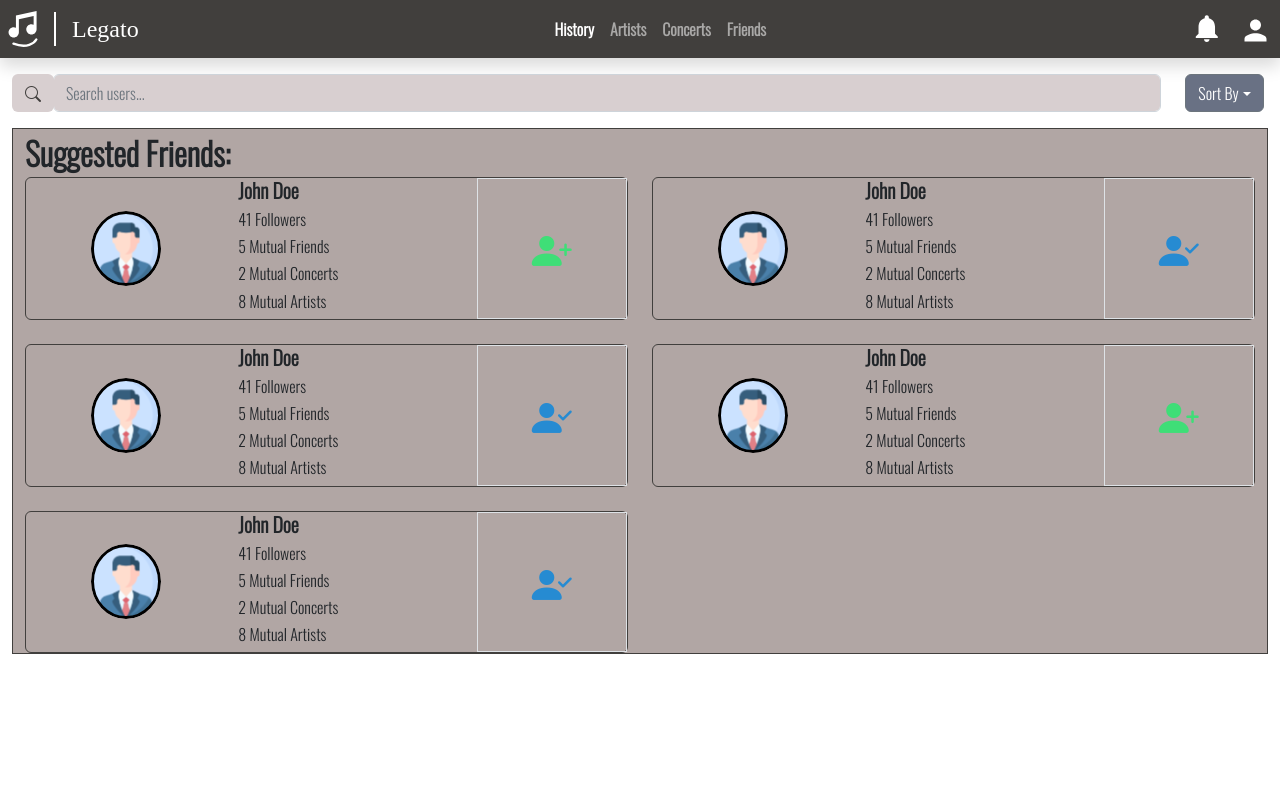
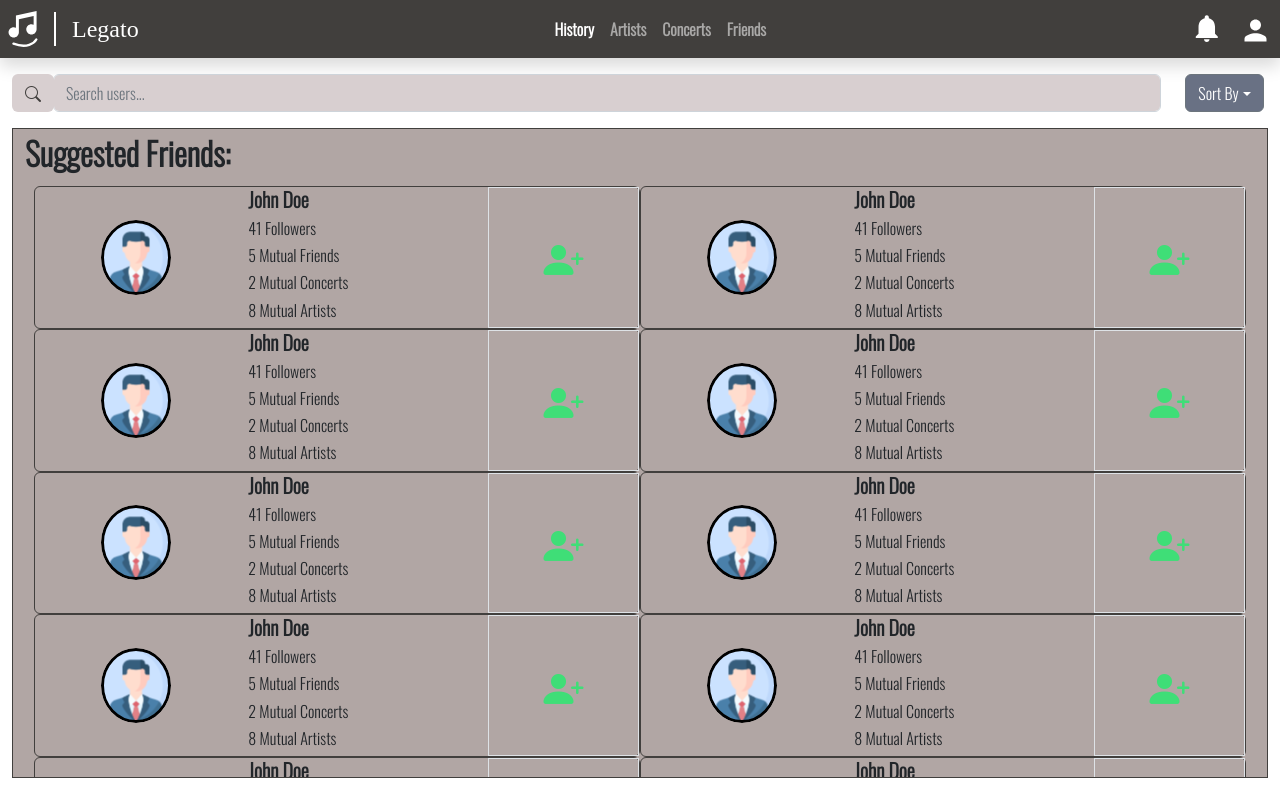
Before and after one commit to SDSC-Cali-Coders/Legato, a React (Create React App) app in the folder frontend/: page / in a window 1280 px wide. Built offline with nearby package versions, Linux system fonts and the light colour scheme; a web font is replaced by a local one.

Commit message:
Fixed hardcode for friends card and find friends

```diff
--- a/frontend/src/App.css
+++ b/frontend/src/App.css
@@ -183,3 +183,10 @@
 .btn-friendNotAdded:active, .btn-friendAdded:active {
   color:white
 }
+
+/* Additional styling for scrollbar feature on main concerts page */
+.vertical-scroll {
+  overflow-y: scroll;
+  overflow-x: hidden;
+  height: 75vh;
+}
--- a/frontend/src/App.jsx
+++ b/frontend/src/App.jsx
@@ -8,10 +8,22 @@ import NoFriends from "./components/friends/NoFriends";
 import FriendCard from "./components/friends/FriendCard";
 
 function App(props) {
+  let friendCard1 = Array(10).fill({
+    img: defProfileIcon,
+    name: "John Doe",
+    followers: "41",
+    mutualFriends: "5",
+    type1: "Friends",
+    mutualConcerts: "2",
+    type2: "Concerts",
+    mutualArtists: "8",
+    type3: "Artists",
+    // isFriendAdded: false,
+  })
   return (
     <>
       {props.isLoggedIn && <Navbar />}
-      <Friends />
+      <Friends card={friendCard1}/>
 
 
     </>
--- a/frontend/src/components/friends/FriendCard.jsx
+++ b/frontend/src/components/friends/FriendCard.jsx
@@ -5,7 +5,7 @@ import Buttons from "../Buttons";
 const UserCard = (props) => {
   return (
     <div className="container Oswald_regular border border-dark rounded bg-neutral-primary">
-      <div className="row align-items-center">
+      <div className="row align-items-center ">
         <div className="col-4 text-center">
           <img
             src={props.img}
--- a/frontend/src/pages/Friends.jsx
+++ b/frontend/src/pages/Friends.jsx
@@ -5,6 +5,22 @@ import FriendCard from "../components/friends/FriendCard";
 import defProfileIcon from "../assets/pfpIcon.svg";
 
 const Friends = (props) => {
+  const card = props.card.map((item) => {
+    return (
+      <FriendCard
+        img={item.img}
+        name={item.name}
+        followers={item.followers}
+        mutualFriends={item.mutualFriends}
+        type1={item.type1}
+        mutualConcerts={item.mutualConcerts}
+        type2={item.type2}
+        mutualArtists={item.mutualArtists}
+        type3={item.type3}
+        isFriendAdded={false}
+      />
+    );
+  });
   return (
     <>
       <div className="container mt-3 min-vw-100 Oswald_regular">
@@ -24,109 +40,17 @@ const Friends = (props) => {
         <div className="container-fluid border border-dark bg-primary">
           {/* Row: title [radius btn] */}
           <div className="row align-items-center">
-            <div className="col-10 fs-2">Suggested Friends:</div>
+            <div className="fs-2">Suggested Friends:</div>
           </div>
 
           {/* Row: Grid [2xn] */}
-          <div className="row row-cols-2 g-4">
-            <div className="col">
-              <FriendCard
-                img={defProfileIcon}
-                name="John Doe"
-                followers="41"
-                mutualFriends="5"
-                type1="Friends"
-                mutualConcerts="2"
-                type2="Concerts"
-                mutualArtists="8"
-                type3="Artists"
-                isFriendAdded=""
-              ></FriendCard>
-            </div>
-            <div className="col">
-              <FriendCard
-                img={defProfileIcon}
-                name="John Doe"
-                followers="41"
-                mutualFriends="5"
-                type1="Friends"
-                mutualConcerts="2"
-                type2="Concerts"
-                mutualArtists="8"
-                type3="Artists"
-                isFriendAdded="false"
-              ></FriendCard>
-            </div>
-            <div className="col">
-              <FriendCard
-                img={defProfileIcon}
-                name="John Doe"
-                followers="41"
-                mutualFriends="5"
-                type1="Friends"
-                mutualConcerts="2"
-                type2="Concerts"
-                mutualArtists="8"
-                type3="Artists"
-                isFriendAdded="false"
-              ></FriendCard>
-            </div>
-            <div className="col">
-              <FriendCard
-                img={defProfileIcon}
-                name="John Doe"
-                followers="41"
-                mutualFriends="5"
-                type1="Friends"
-                mutualConcerts="2"
-                type2="Concerts"
-                mutualArtists="8"
-                type3="Artists"
-                isFriendAdded=""
-              ></FriendCard>
-            </div>
-            <div className="col">
-              <FriendCard
-                img={defProfileIcon}
-                name="John Doe"
-                followers="41"
-                mutualFriends="5"
-                type1="Friends"
-                mutualConcerts="2"
-                type2="Concerts"
-                mutualArtists="8"
-                type3="Artists"
-                isFriendAdded="false"
-              ></FriendCard>
+          <div className="vertical-scroll col">
+            <div className="row row-cols-2 border border-primary m-2">
+              {card}
             </div>
           </div>
         </div>
       </div>
-
-      {/*  */}
-      {/* <div className="container">
-        <div className="row mt-5">
-          <div className="col-11">
-            <Searchbar.ConcertSearchbar />
-          </div>
-          <div className="col-1">
-            <DropdownMenu.FindFriendsSortBy />
-          </div>
-        </div>
-        <div className="container border text-left Oswald_regular bg-neutral-secondary">
-          <div className="row-auto mb-2">Suggested Friends:</div>
-          <div className="container text-center mb-2">
-            <div className="row">
-              <div className="col border rounded bg-neutral-primary">
-                <h1 className="m-5">FriendCard PlaceHolder</h1>
-              </div>
-              <div className="col border rounded bg-neutral-primary">
-                <h1 className="m-5">FriendCard PlaceHolder</h1>
-              </div>
-            </div>
-          </div>
-        </div>
-      </div> */}
     </>
   );
 };
```
